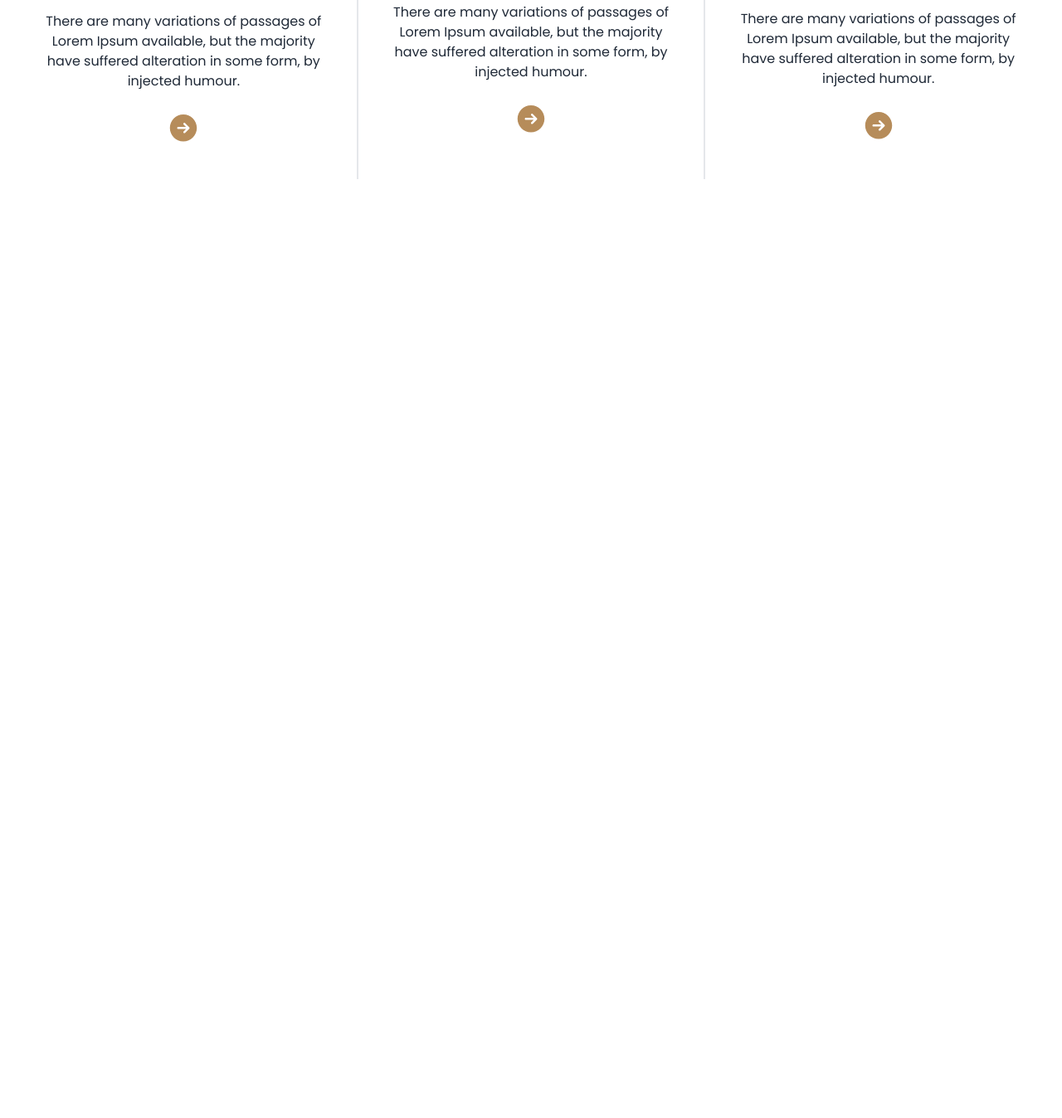
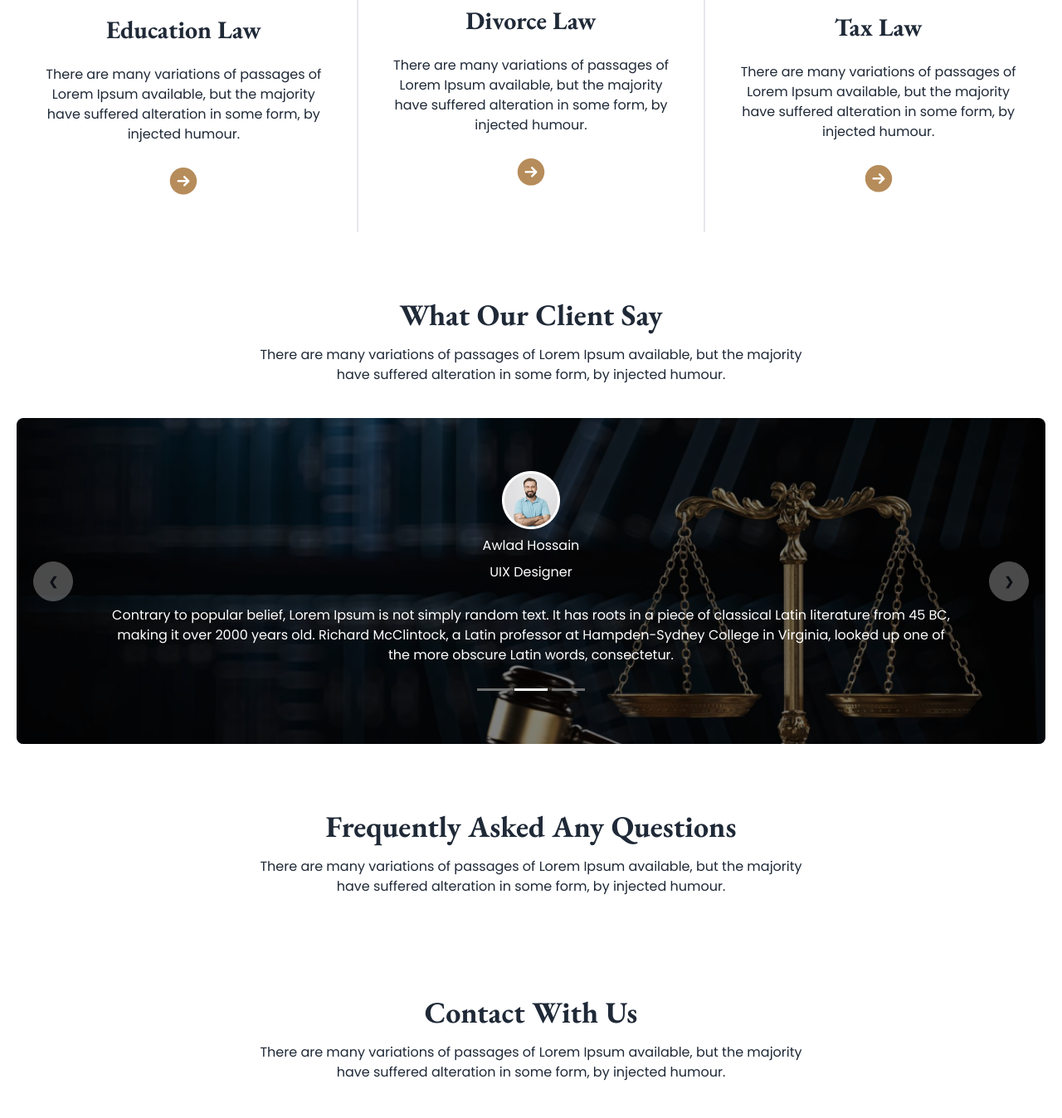
Before and after one commit to imrulkaisar/legal-solution-template, a plain HTML site: page index.html in a window 1280 px wide. Shown: the part 1310-2658 px from the top of the page at 83% size. Before the commit the page ends 1566 px from the top, so only its background shows below. Drawn offline with nearby package versions, Linux system fonts and the light colour scheme.

Commit message:
Complete testimonial section

```diff
--- a/index.html
+++ b/index.html
@@ -59,11 +59,11 @@
       </div>
     </div> <!-- end banner-->
   </header>
-  <main class="container mx-auto px-5">
+  <main class="container mx-auto px-5 py-10">
     <section id="practice-area" class="py-10 text-center space-y-10">
       <div class="title space-y-4">
         <h2 class="font-garamond text-4xl font-bold">The Legal Practice Area</h2>
-        <p>There are many variations of passages of Lorem Ipsum available, but the majority have suffered alteration in some form, by injected humour.</p>
+        <p class="max-w-2xl mx-auto">There are many variations of passages of Lorem Ipsum available, but the majority have suffered alteration in some form, by injected humour.</p>
       </div>
       <div class="overflow-hidden">
         <div class="grid md:grid-cols-2 lg:grid-cols-3 -m-2">
@@ -129,6 +129,83 @@
           </div> <!-- area end -->
         </div>
       </div>
+    </section> <!-- end practice area section -->
+    <section id="testimonials" class="py-10 text-center space-y-10">
+      <div class="title space-y-4">
+        <h2 class="font-garamond text-4xl font-bold">What Our Client Say</h2>
+        <p class="max-w-2xl mx-auto">There are many variations of passages of Lorem Ipsum available, but the majority have suffered alteration in some form, by injected humour.</p>
+      </div>
+      <div class="carousel w-full bg-[url('images/banner.png')] bg-cover rounded-lg">
+        <div id="slide1" class=" carousel-item relative w-full bg-[#00000080]">
+          <div class=" text-white py-16 px-16 md:px-28 flex flex-col items-center gap-2">
+            <img src="/images/person.png" alt="" class="inline">
+            <h5>Awlad Hossain</h5>
+            <p>UIX Designer</p>
+            <p class="py-5">Contrary to popular belief, Lorem Ipsum is not simply random text. It has roots in a piece of classical Latin literature from 45 BC, making it over 2000 years old. Richard McClintock, a Latin professor at Hampden-Sydney College in Virginia, looked up one of the more obscure Latin words, consectetur.</p>
+            <svg class="inline" xmlns="http://www.w3.org/2000/svg" width="130" height="3" viewBox="0 0 130 3" fill="none">
+              <rect x="45" width="40" height="3" fill="white"/>
+              <rect width="40" height="3" fill="#707070"/>
+              <rect x="90" width="40" height="3" fill="#707070"/>
+            </svg>
+          </div>
+          <div class="absolute flex justify-between transform -translate-y-1/2 left-5 right-5 top-1/2">
+            <a href="#slide3" class="btn btn-circle opacity-30 hover:opacity-100">❮</a>
+            <a href="#slide2" class="btn btn-circle opacity-30 hover:opacity-100">❯</a>
+          </div>
+        </div>
+        <div id="slide2" class="carousel-item relative w-full bg-[#00000080]">
+          <div class=" text-white py-16 px-16 md:px-28 flex flex-col items-center gap-2">
+            <img src="/images/person.png" alt="" class="inline">
+            <h5>Awlad Hossain</h5>
+            <p>UIX Designer</p>
+            <p class="py-5">Contrary to popular belief, Lorem Ipsum is not simply random text. It has roots in a piece of classical Latin literature from 45 BC, making it over 2000 years old. Richard McClintock, a Latin professor at Hampden-Sydney College in Virginia, looked up one of the more obscure Latin words, consectetur.</p>
+            <svg class="inline" xmlns="http://www.w3.org/2000/svg" width="130" height="3" viewBox="0 0 130 3" fill="none">
+              <rect width="40" height="3" fill="#707070"/>
+              <rect x="45" width="40" height="3" fill="white"/>
+              <rect x="90" width="40" height="3" fill="#707070"/>
+            </svg>
+          </div>
+          <div class="absolute flex justify-between transform -translate-y-1/2 left-5 right-5 top-1/2">
+            <a href="#slide1" class="btn btn-circle opacity-30 hover:opacity-100">❮</a>
+            <a href="#slide3" class="btn btn-circle opacity-30 hover:opacity-100">❯</a>
+          </div>
+        </div>
+        <div id="slide3" class="carousel-item relative w-full bg-[#00000080]">
+          <div class=" text-white py-16 px-16 md:px-28 flex flex-col items-center gap-2">
+            <img src="/images/person.png" alt="" class="inline">
+            <h5>Awlad Hossain</h5>
+            <p>UIX Designer</p>
+            <p class="py-5">Contrary to popular belief, Lorem Ipsum is not simply random text. It has roots in a piece of classical Latin literature from 45 BC, making it over 2000 years old. Richard McClintock, a Latin professor at Hampden-Sydney College in Virginia, looked up one of the more obscure Latin words, consectetur.</p>
+            <svg class="inline" xmlns="http://www.w3.org/2000/svg" width="130" height="3" viewBox="0 0 130 3" fill="none">
+              <rect width="40" height="3" fill="#707070"/>
+              <rect x="90" width="40" height="3" fill="#707070"/>
+              <rect x="45" width="40" height="3" fill="white"/>
+            </svg>
+          </div>
+          <div class="absolute flex justify-between transform -translate-y-1/2 left-5 right-5 top-1/2">
+            <a href="#slide2" class="btn btn-circle opacity-30 hover:opacity-100">❮</a>
+            <a href="#slide1" class="btn btn-circle opacity-30 hover:opacity-100">❯</a>
+          </div>
+        </div>
+      </div>
+    </section>  <!-- testimonial section -->
+    <section id="faqs" class="py-10 text-center space-y-10">
+      <div class="title space-y-4">
+        <h2 class="font-garamond text-4xl font-bold">Frequently Asked Any Questions</h2>
+        <p class="max-w-2xl mx-auto">There are many variations of passages of Lorem Ipsum available, but the majority have suffered alteration in some form, by injected humour.</p>
+      </div>
+      <div class="">
+        <div class="questions">
+
+        </div>
+        <div class="image"></div>
+      </div>
+    </section>  <!-- end faqs section -->
+    <section id="contact" class="py-10 text-center space-y-10">
+      <div class="title space-y-4">
+        <h2 class="font-garamond text-4xl font-bold">Contact With Us</h2>
+        <p class="max-w-2xl mx-auto">There are many variations of passages of Lorem Ipsum available, but the majority have suffered alteration in some form, by injected humour.</p>
+      </div>  <!-- end contact section -->
     </section>
   </main>
 </body>
```
Also changed, not shown: images/person.png (added).
